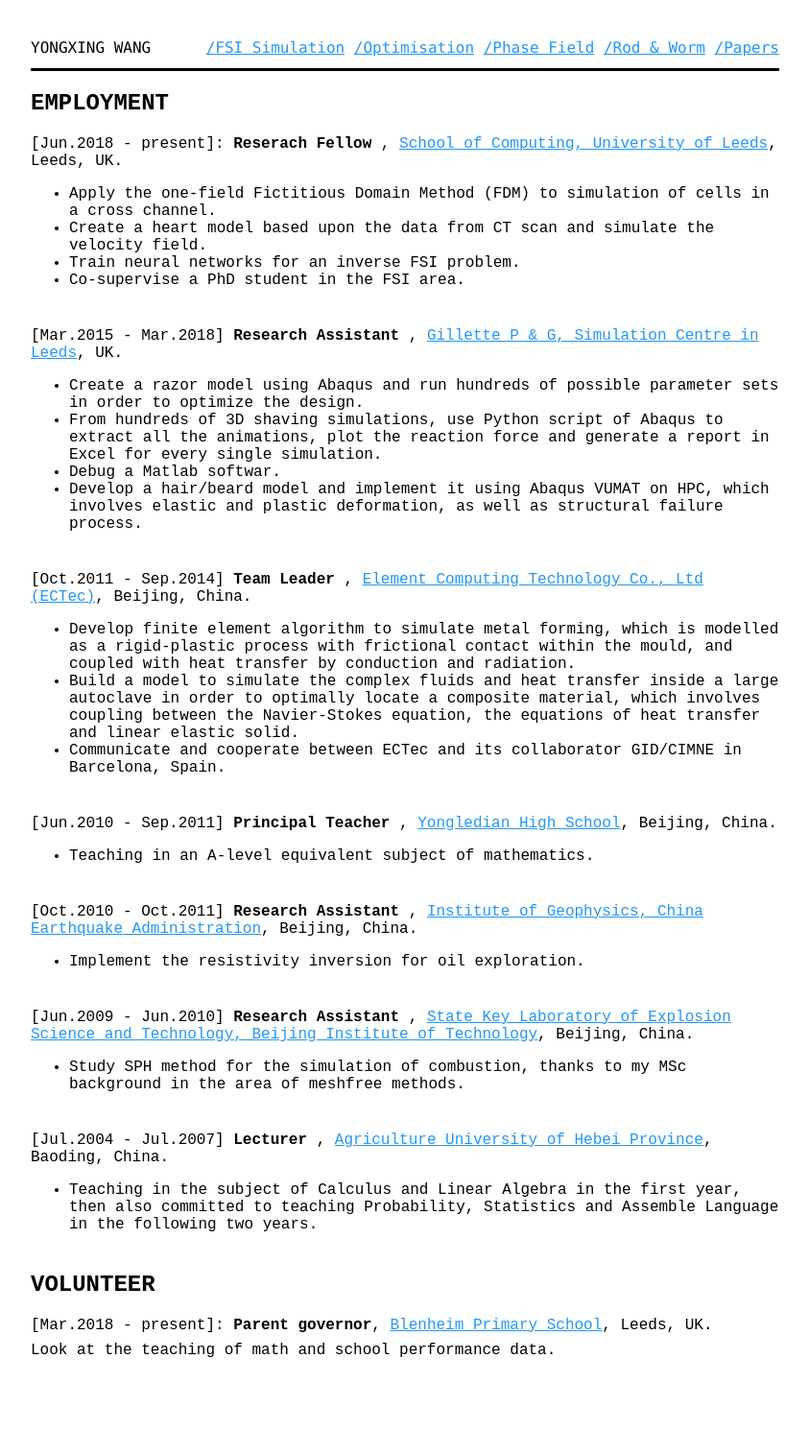
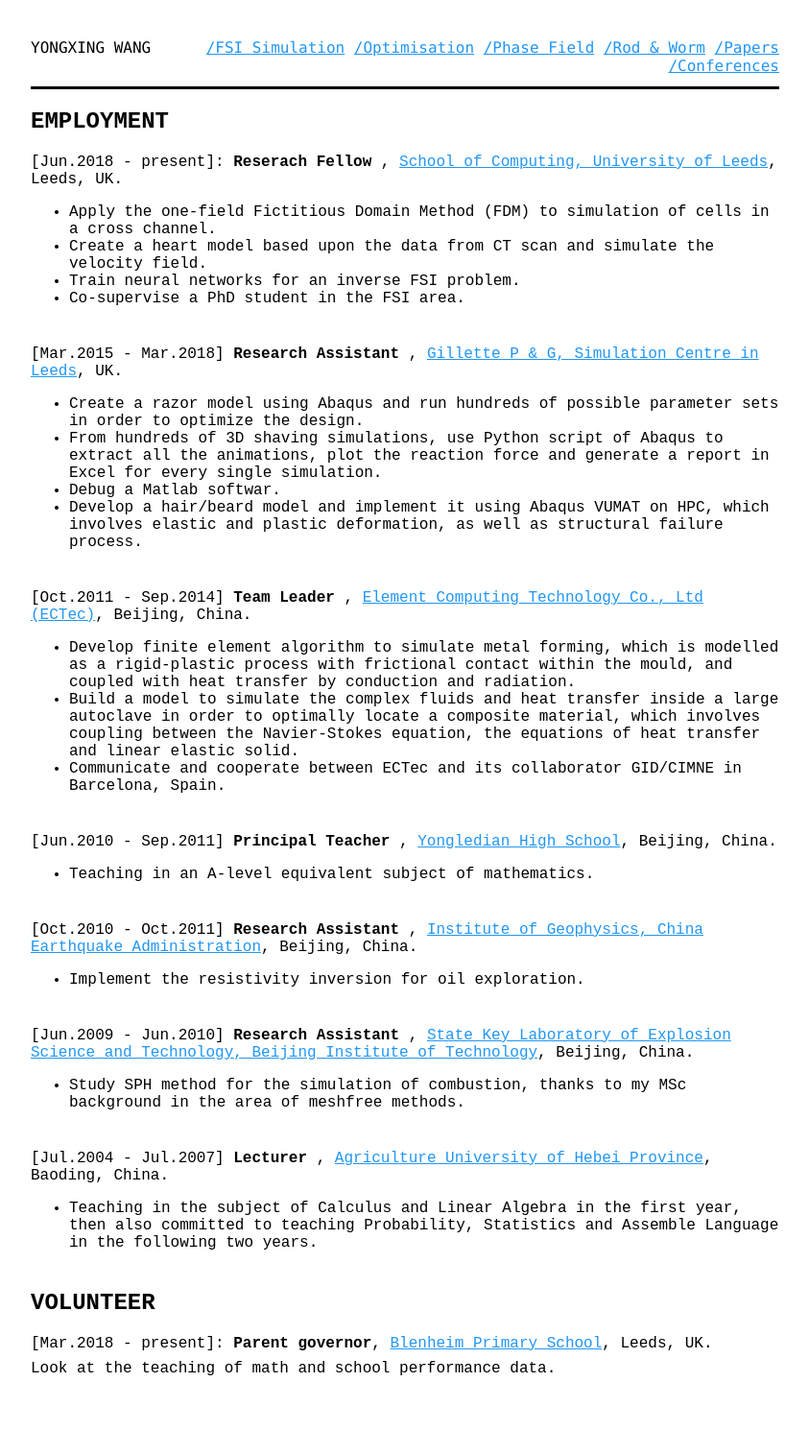
Before and after one commit to yongxingwang/yongxingwang.github.io, a Jekyll site: the page built from work.html, in a window 1280 px wide. Shown: the whole page at 96% size, without its empty margins (218-1061 px from the left). Built offline with Jekyll 4.4.1, drawn with Linux system fonts in a browser that asks for light colours.

Commit message:
Update navigation.html

```diff
--- a/_includes/navigation.html
+++ b/_includes/navigation.html
@@ -8,5 +8,6 @@
         <li><a href="/phase/">/Phase Field</a></li>
         <li><a href="/rod/">/Rod & Worm</a></li>
        <li><a href="/publication.html">/Papers </a></li>
+       <li><a href="assets/pdf/conferences.pdf">/Conferences</a></li>
     </ul>
 </nav>
```
